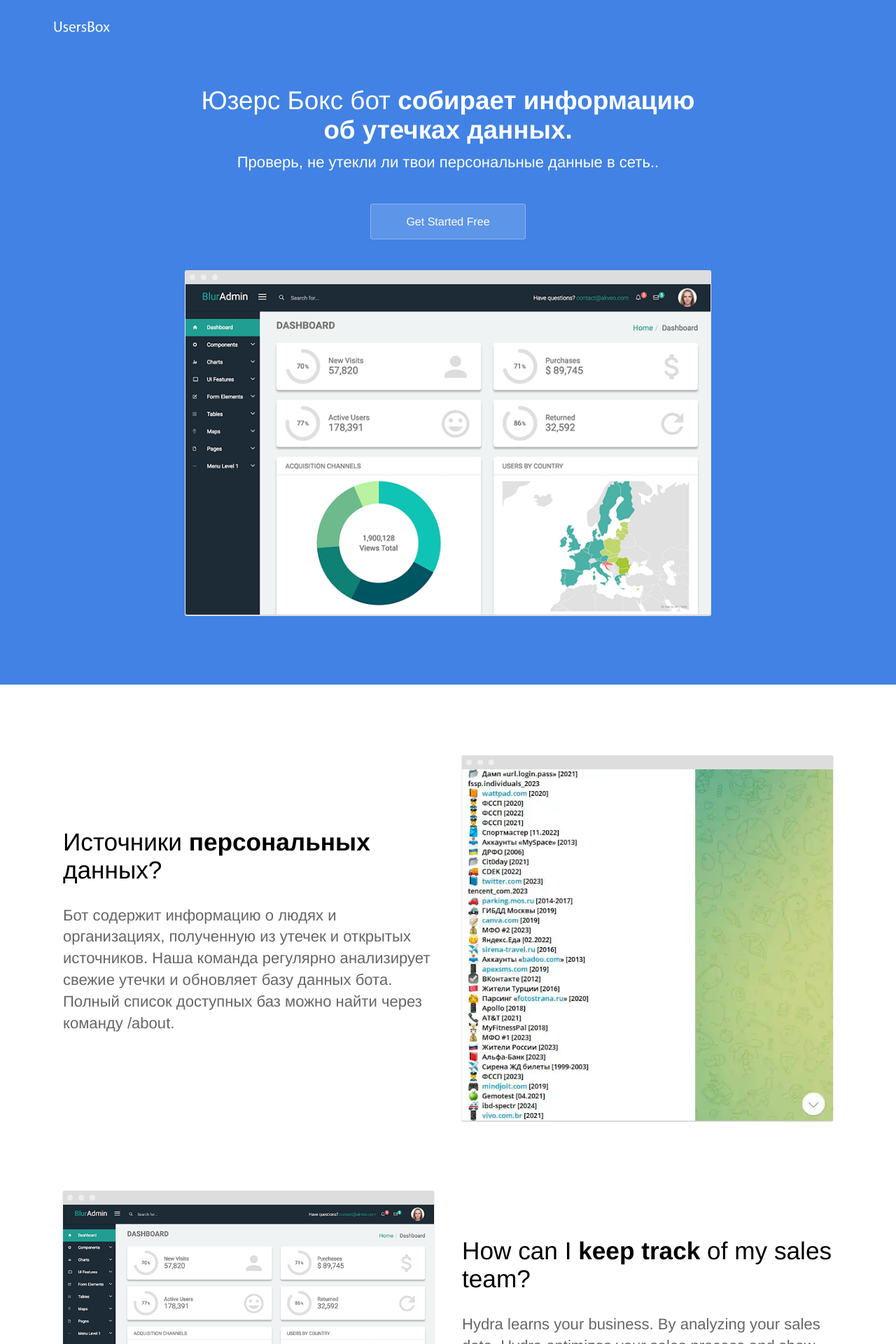
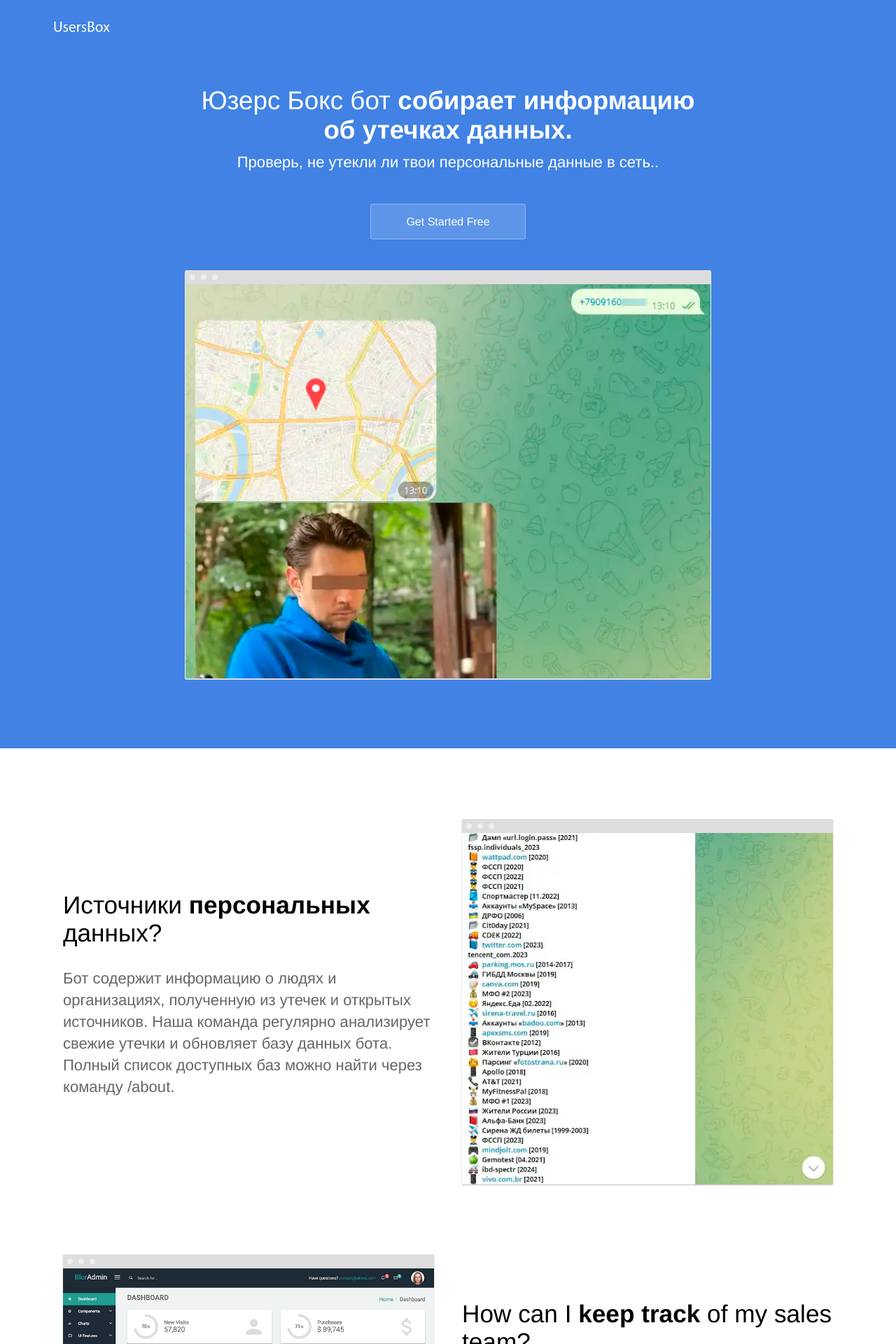
Before and after one commit to usersboxbots/usersboxbots.github.io, a Jekyll site: the page built from index.html, in a window 1280 px wide. Shown: the top 1920 px of the page at 70% size. Built offline with Jekyll 4.4.1, drawn with Linux system fonts in a browser that asks for light colours.

Commit message:
Update index.html

```diff
--- a/index.html
+++ b/index.html
@@ -8,7 +8,7 @@
 		<p class="subtext editable">Проверь, не утекли ли твои персональные данные в сеть..</p>
 		<div class="cta button alt"><a href="{{ site.baseurl }}/contact/">Get Started Free</a></div>
 		<div>
-			<img src="{{ site.baseurl }}/images/dashboard.png" alt="Screenshot" class="screenshot editable" />
+			<img src="{{ site.baseurl }}/images/usersbox1.webp" alt="Screenshot" class="screenshot editable" />
 		</div>
 	</div>
 </section>
```
